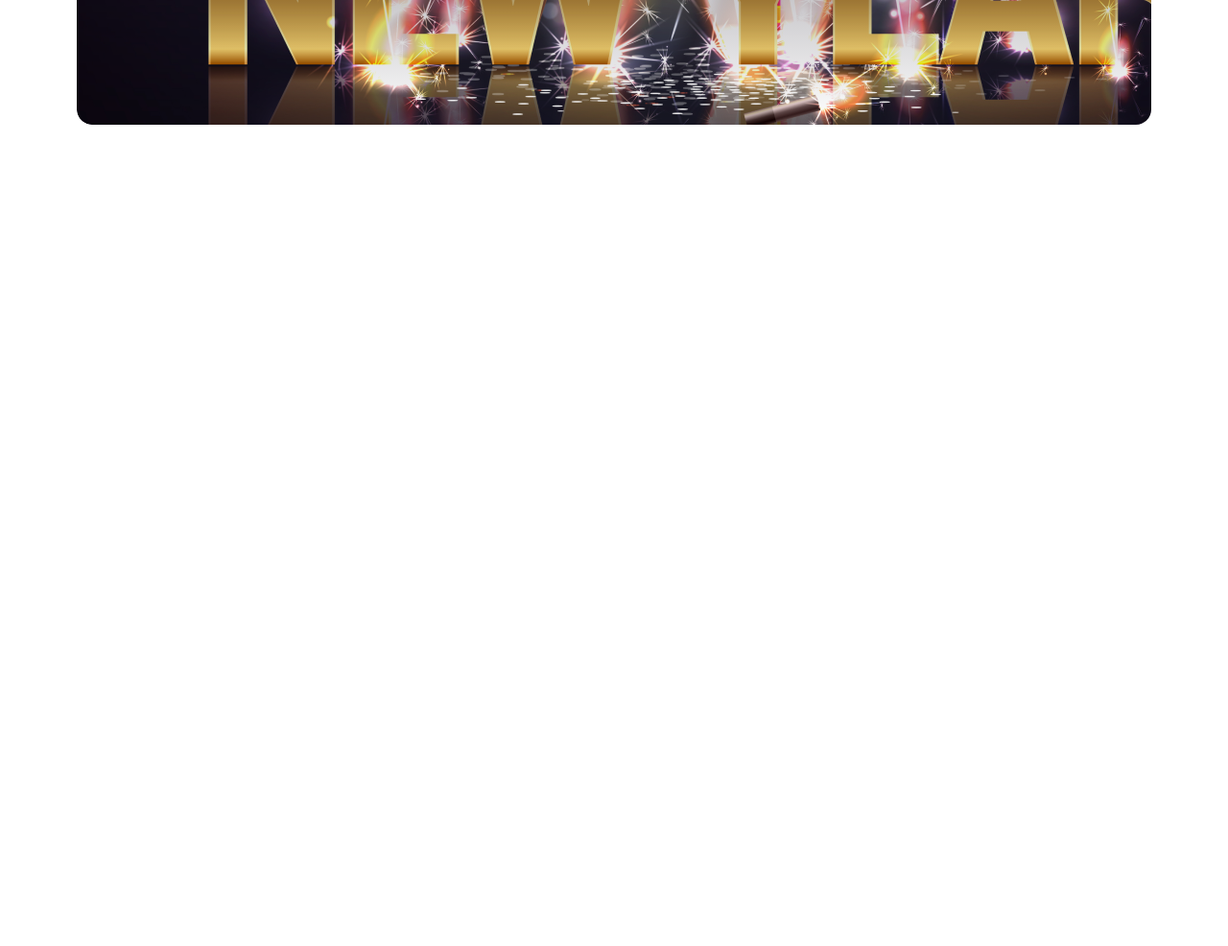
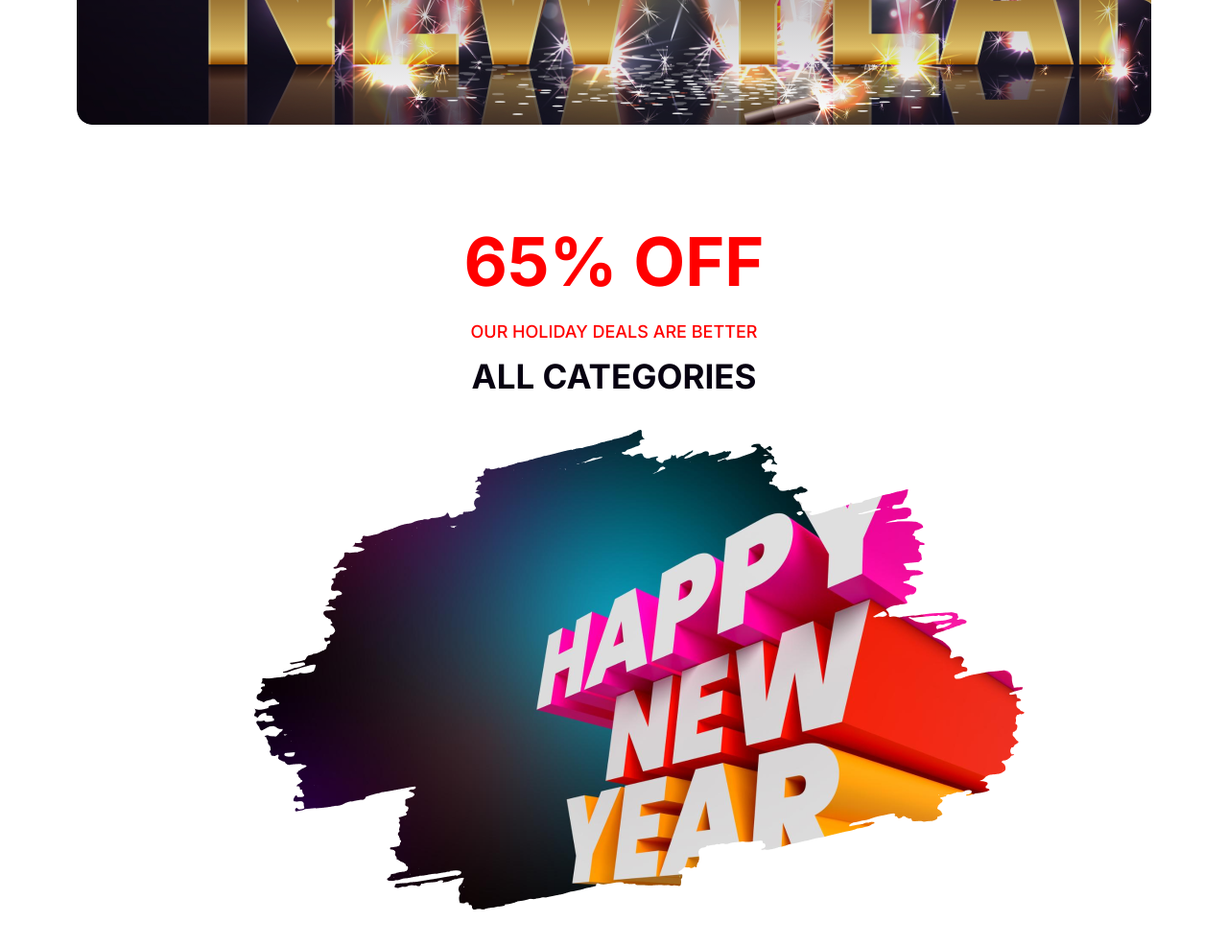
Before and after one commit to khan-shimul/A-1-New-Year, a plain HTML site: page index.html in a window 1280 px wide. Shown: the part 500-1486 px from the top of the page at 96% size. Before the commit the page ends 800 px from the top, so only its background shows below. Drawn offline with Linux system fonts and the light colour scheme.

Commit message:
added off sec

```diff
--- a/index.html
+++ b/index.html
@@ -22,7 +22,12 @@
         <!-- Holiday OFF Section -->
         <section class="holiday-discount">
             <div class="discount-text">
-                <h2></h2>
+                <h2 class="primary-color">65% OFF</h2>
+                <p class="primary-color">OUR HOLIDAY DEALS ARE BETTER</p>
+                <h3>ALL CATEGORIES</h3>
+            </div>
+            <div class="new-year-img">
+                <img src="Resources/Images/New Year Photo.png" alt="">
             </div>
         </section>
     </main>
--- a/styles/style.css
+++ b/styles/style.css
@@ -11,6 +11,11 @@
     margin: 30px 80px 0 80px;
 }
 
+/* Shared Styles */
+.primary-color{
+    color: #F00;
+}
+
 /* Hero Image */
 .banner{
     background-image: linear-gradient(180deg, #070211 0%, rgba(7, 2, 17, 0.00) 100%),
@@ -22,6 +27,7 @@
     width: 100%;
     height: 600px;
     border-radius: 16px;
+    margin-bottom: 100px;
 }
 .greeting{
     display: flex;
@@ -42,3 +48,36 @@
     font-size: 72px;
     font-weight: 900;
 }
+
+/* Holiday Discount Styles */
+.holiday-discount{
+    display: flex;
+    flex-direction: column;
+    justify-content: center;
+    align-items: center;
+    text-align: center;
+}
+.discount-text h2{
+    font-family: Inter;
+    font-size: 70px;
+    font-weight: 700;
+    margin-bottom: 20px;
+}
+.discount-text p{
+    font-family: Inter;
+    font-size: 18px;
+    font-weight: 500;
+    margin-bottom: 15px;
+}
+.discount-text h3{
+    font-family: Inter;
+    color: #070211;
+    font-size: 35px;
+    font-weight: 700;
+    margin-bottom: 35px;
+}
+.new-year-img{
+    width: 750px;
+    height: 450px;
+    margin-bottom: 100px;
+}
```
